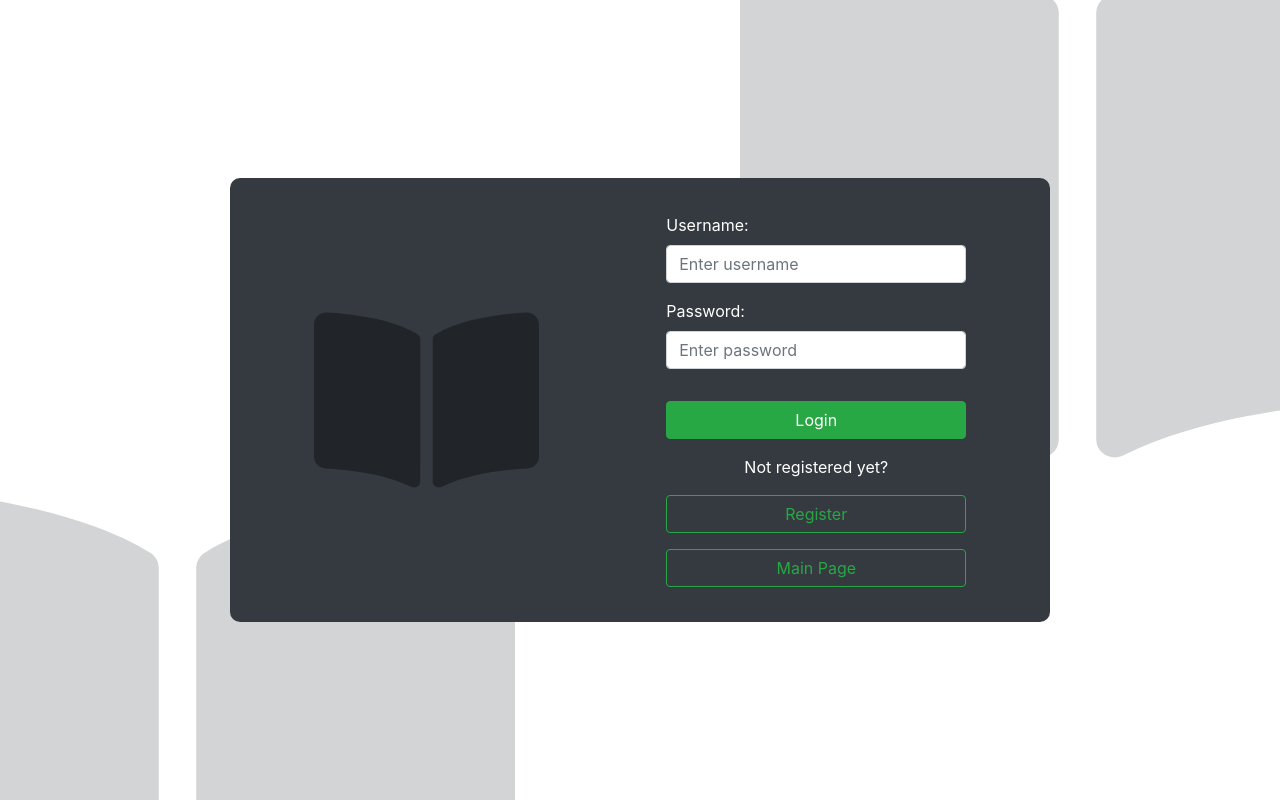
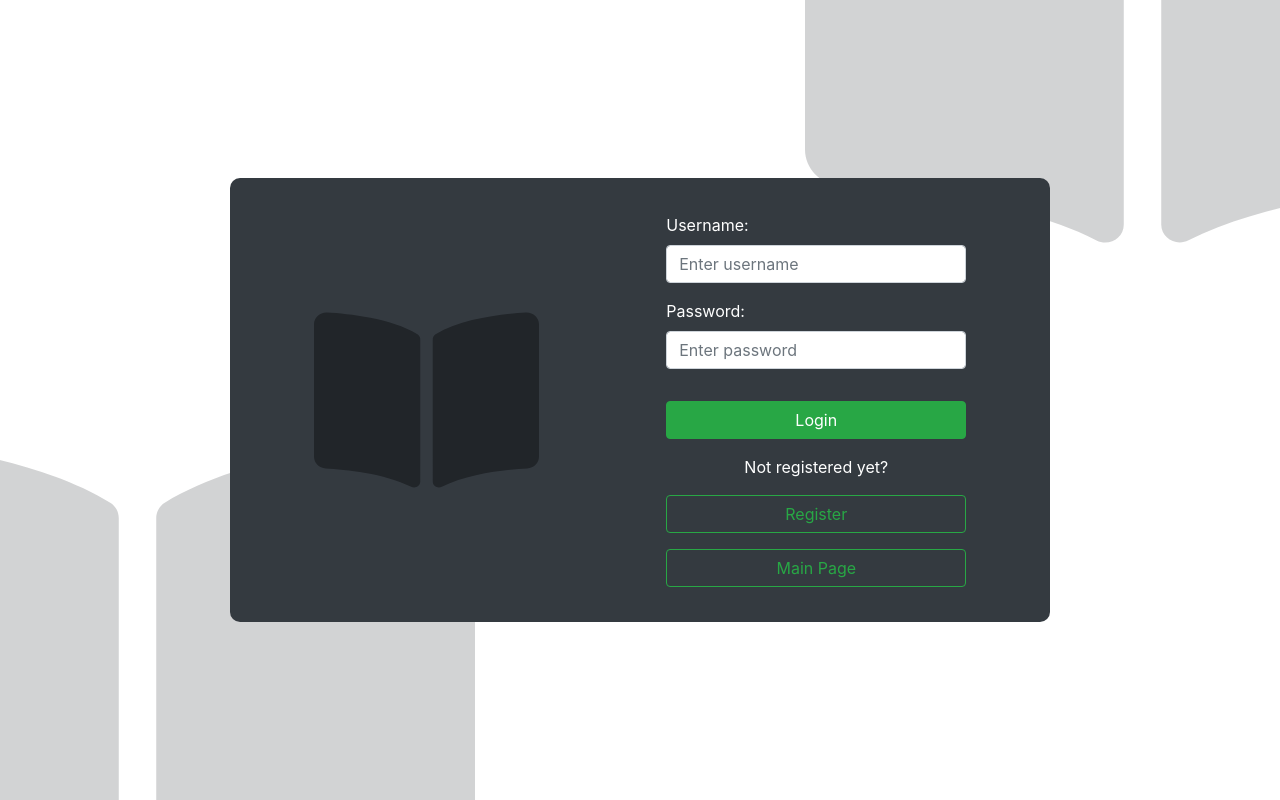
Before and after one commit to michalokrasa/ExerciseIt, a React (Create React App) app: page /login in a window 1280 px wide. Built offline with nearby package versions, Linux system fonts and the light colour scheme.

Commit message:
background animation tweaked

```diff
--- a/src/components/Background/Background.module.css
+++ b/src/components/Background/Background.module.css
@@ -1,18 +1,18 @@
 .background {
     position: fixed;
-    left: 50vw;
-    top: 50vh;
+    width: 100%;
+    height: 100%;
     z-index: -1;
     font-size: 600px;
 }
 
 @keyframes slide-in-bottom {
     from {
-        bottom: 100vh;
+        top: 100vh;
         opacity: 0;
     }
     to {
-        top: 50px;
+        top: 50vh;
         opacity: 0.2;
     }
 }
@@ -20,34 +20,34 @@
 
 .leftBook {
     position: absolute;
-    left: -800px;
-    top: 50px;
+    left: -200px;
+    top: 50vh;
     opacity: 0.2;
     animation-name: slide-in-bottom;
-    animation-duration: 5s;
+    animation-duration: 2s;
+    animation-delay: 0.5s;
     animation-timing-function: ease-out;
-    animation-delay: 0.5s;
     animation-fill-mode: backwards;
 }
 
 @keyframes slide-in-top {
     from {
-        top: -100vh;
+        top: -90vh;
         opacity: 0;
     }
     to {
-        top: -500px;
+        top: -40vh;
         opacity: 0.2;
     }
 }
 
  .rightBook {
     position: absolute;
-    left: 100px;
-    top: -500px;
+    right: -200px;
+    top: -40vh;
     opacity: 0.2;
     animation-name: slide-in-top;
-    animation-duration: 5s;
+    animation-duration: 2s;
     animation-timing-function: ease-out;
     animation-delay: 0.5s;
     animation-fill-mode: backwards;
```
